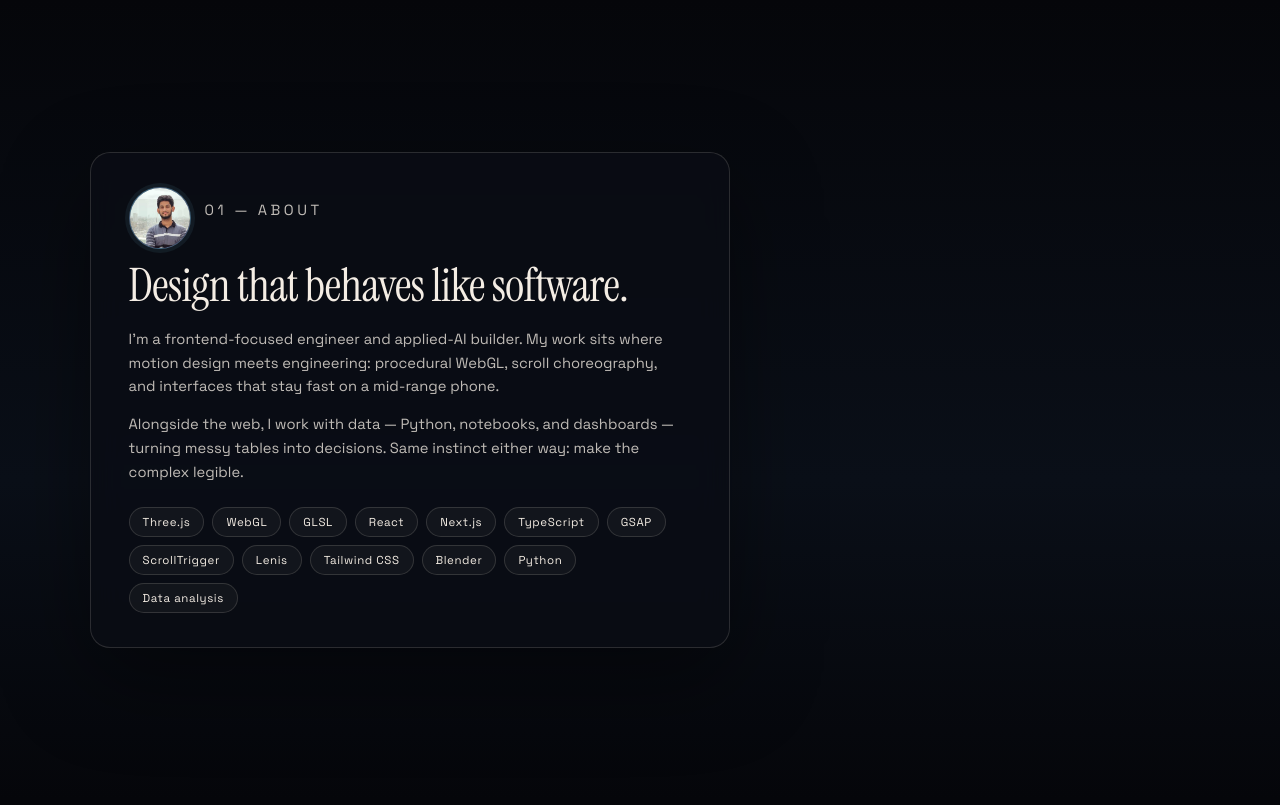
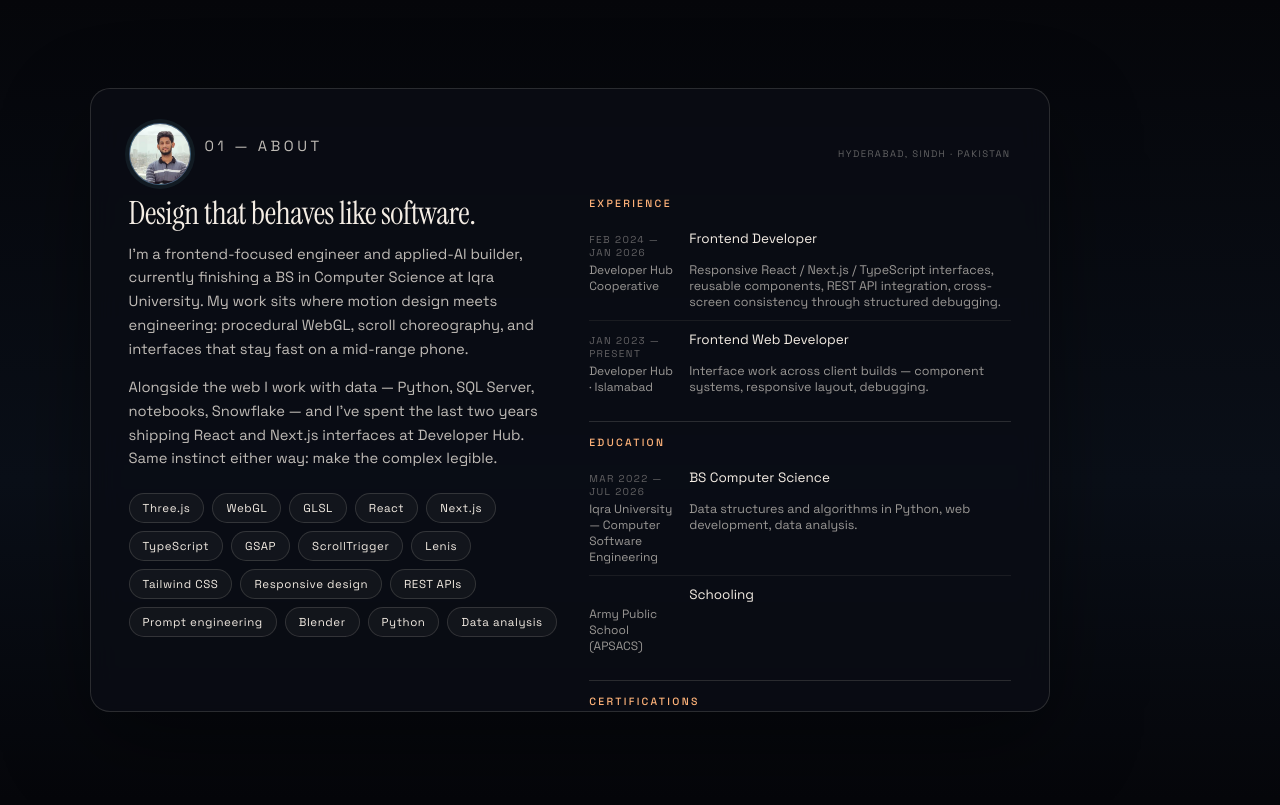
Before and after one commit to AHMEDALIGHORI/ahmed-ali-ghori-3d-portfolio, a website built with Vite: page index.html in a window 1280 px wide. Shown: the part 800-1605 px from the top of the page. Built offline with nearby package versions, Linux system fonts and the light colour scheme.

Commit message:
Add real CV content: experience, education, certifications, email
Transcribed from Profile.pdf (19 Nov 2026):
- Developer Hub Cooperative (Feb 2024 - Jan 2026) and Developer Hub (Jan 2023 - present)
- BS Computer Science, Iqra University (Mar 2022 - Jul 2026), Army Public School
- AWS / Snowflake / MS SQL Server certifications
- Two-column About panel with timeline + certifications, scrollable when short
- Contact email ahmedalighori9@gmail.com wired into the form as a mailto fallback
- Phone number deliberately not published

```diff
--- a/index.html
+++ b/index.html
@@ -83,23 +83,34 @@
       </section>
 
       <section class="chapter about" data-chapter="about">
-        <div class="panel copy">
+        <div class="panel copy about-panel">
           <div class="about-head">
             <img id="avatar" class="avatar" alt="Ahmed Ali Ghori" width="64" height="64" />
             <p class="kicker">01 — About</p>
+            <span class="about-place">Hyderabad, Sindh · Pakistan</span>
           </div>
+          <div class="about-grid">
+            <div class="about-main">
               <h2>Design that behaves like software.</h2>
               <p>
-            I'm a frontend-focused engineer and applied-AI builder. My work sits where motion design
-            meets engineering: procedural WebGL, scroll choreography, and interfaces that stay fast
-            on a mid-range phone.
+                I'm a frontend-focused engineer and applied-AI builder, currently finishing a BS in
+                Computer Science at Iqra University. My work sits where motion design meets
+                engineering: procedural WebGL, scroll choreography, and interfaces that stay fast on
+                a mid-range phone.
               </p>
               <p>
-            Alongside the web, I work with data — Python, notebooks, and dashboards — turning messy
-            tables into decisions. Same instinct either way: make the complex legible.
+                Alongside the web I work with data — Python, SQL Server, notebooks, Snowflake — and
+                I've spent the last two years shipping React and Next.js interfaces at Developer Hub.
+                Same instinct either way: make the complex legible.
               </p>
               <ul class="chips" id="skills"></ul>
+            </div>
+            <aside class="about-side">
               <div id="experience" class="experience" hidden></div>
+              <div id="education" class="experience" hidden></div>
+              <div id="certs" class="certs" hidden></div>
+            </aside>
+          </div>
         </div>
       </section>
 
@@ -157,6 +168,7 @@
               <a class="btn ghost" href="https://www.linkedin.com/in/ahmed-ali-ghori-85a24b338/" target="_blank" rel="noopener noreferrer">LinkedIn ↗</a>
             </div>
             <p class="form-note" id="form-note"></p>
+            <p class="contact-direct" id="contact-direct"></p>
           </form>
 
           <p class="fineprint">
--- a/src/content.js
+++ b/src/content.js
@@ -14,6 +14,8 @@ export const profile = {
   github: 'https://github.com/AHMEDALIGHORI',
   linkedin: 'https://www.linkedin.com/in/ahmed-ali-ghori-85a24b338/',
   portfolio: 'https://ahmed-ali-portfolio-amber.vercel.app',
+  email: 'ahmedalighori9@gmail.com',
+  location: 'Hyderabad, Sindh, Pakistan',
   bio: 'Frontend-focused software engineer and applied AI builder — cinematic web interfaces, WebGL motion, and source-grounded AI.',
   avatar: './avatar.jpg',
   stats: [
@@ -25,18 +27,51 @@ export const profile = {
 };
 
 /**
- * LinkedIn experience timeline. Fill each entry like:
- *   { period: '2024 — now', role: 'Frontend Developer', org: 'Company', note: 'one line' }
- * The About section stays hidden while this array is empty, so the site never
- * ships placeholder claims.
+ * Experience and education, transcribed from Ahmed's Profile.pdf
+ * (LinkedIn export, read 19 Nov 2026). Wording follows the CV.
  */
-export const experience = [];
+export const experience = [
+  {
+    period: 'Feb 2024 — Jan 2026',
+    role: 'Frontend Developer',
+    org: 'Developer Hub Cooperative',
+    note: 'Responsive React / Next.js / TypeScript interfaces, reusable components, REST API integration, cross-screen consistency through structured debugging.',
+  },
+  {
+    period: 'Jan 2023 — Present',
+    role: 'Frontend Web Developer',
+    org: 'Developer Hub · Islamabad',
+    note: 'Interface work across client builds — component systems, responsive layout, debugging.',
+  },
+];
+
+export const education = [
+  {
+    period: 'Mar 2022 — Jul 2026',
+    role: 'BS Computer Science',
+    org: 'Iqra University — Computer Software Engineering',
+    note: 'Data structures and algorithms in Python, web development, data analysis.',
+  },
+  {
+    period: '',
+    role: 'Schooling',
+    org: 'Army Public School (APSACS)',
+    note: '',
+  },
+];
+
+export const certifications = [
+  'AWS Generative AI Applications',
+  'Snowflake Generative AI',
+  'Snowflake Data Engineering',
+  'Microsoft SQL Server Specialization',
+];
 
 /** Contact form: paste a Formspree/Getform endpoint to enable real submissions. */
 export const contact = {
   endpoint: '',
-  email: '',
-  note: 'No endpoint configured yet — the form opens your mail client instead.',
+  email: 'ahmedalighori9@gmail.com',
+  note: 'The form opens your mail client with the message pre-filled.',
 };
 
 export const skills = [
@@ -50,6 +85,9 @@ export const skills = [
   'ScrollTrigger',
   'Lenis',
   'Tailwind CSS',
+  'Responsive design',
+  'REST APIs',
+  'Prompt engineering',
   'Blender',
   'Python',
   'Data analysis',
--- a/src/main.js
+++ b/src/main.js
@@ -3,6 +3,8 @@ import {
   profile,
   skills,
   experience,
+  education,
+  certifications,
   contact,
   featured,
   more,
@@ -61,23 +63,45 @@ function populate() {
   });
   avatar.src = profile.avatar;
 
-  // LinkedIn timeline — renders only when there is real content to show
-  const exp = document.getElementById('experience');
-  if (experience.length) {
-    exp.hidden = false;
-    exp.innerHTML = `
-      <h3>Experience</h3>
-      ${experience
+  // Experience / education timelines — render only real content
+  const timeline = (title, items) => `
+    <h3>${title}</h3>
+    ${items
       .map(
         (item) => `
       <div class="exp-item">
-          <span class="exp-period">${item.period}</span>
+        ${item.period ? `<span class="exp-period">${item.period}</span>` : '<span class="exp-period"></span>'}
         <span class="exp-role">${item.role}</span>
         <span class="exp-org">${item.org}</span>
         ${item.note ? `<span class="exp-note">${item.note}</span>` : ''}
       </div>`,
       )
       .join('')}`;
+
+  const exp = document.getElementById('experience');
+  if (experience.length) {
+    exp.hidden = false;
+    exp.innerHTML = timeline('Experience', experience);
+  }
+
+  const edu = document.getElementById('education');
+  if (education.length) {
+    edu.hidden = false;
+    edu.innerHTML = timeline('Education', education);
+  }
+
+  const certs = document.getElementById('certs');
+  if (certifications.length) {
+    certs.hidden = false;
+    certs.innerHTML = `
+      <h3>Certifications</h3>
+      <p>${certifications.join(' · ')}</p>`;
+  }
+
+  // direct email line under the form
+  const direct = document.getElementById('contact-direct');
+  if (direct && profile.email) {
+    direct.innerHTML = `Or email <a href="mailto:${profile.email}">${profile.email}</a> directly.`;
   }
 
   const stats = document.getElementById('stats');
@@ -277,9 +301,17 @@ form.addEventListener('submit', async (event) => {
   }
 
   if (!contact.endpoint) {
+    if (!contact.email) {
       formNote.dataset.state = 'error';
-    formNote.textContent =
-      'No form endpoint is configured yet. Add one in src/content.js, or reach me on LinkedIn — the button is right there.';
+      formNote.textContent = 'No form endpoint is configured yet. Reach me on LinkedIn instead.';
+      return;
+    }
+    // no backend: hand the message to the visitor's mail client
+    const subject = encodeURIComponent(`Portfolio enquiry from ${payload.name}`);
+    const body = encodeURIComponent(`${payload.message}\n\n— ${payload.name} (${payload.email})`);
+    window.location.href = `mailto:${contact.email}?subject=${subject}&body=${body}`;
+    formNote.dataset.state = 'ok';
+    formNote.textContent = 'Opening your mail app with the message ready to send.';
     return;
   }
 
--- a/src/styles.css
+++ b/src/styles.css
@@ -1335,6 +1335,126 @@ body[data-case='open'] {
   }
 }
 
+/* ------------------------------------------------------------ about layout */
+
+.about-panel {
+  max-width: 960px;
+  max-height: 78vh;
+  overflow-y: auto;
+  scrollbar-width: thin;
+  scrollbar-color: rgba(143, 233, 255, 0.25) transparent;
+}
+
+.about-panel::-webkit-scrollbar {
+  width: 6px;
+}
+
+.about-panel::-webkit-scrollbar-thumb {
+  background: rgba(143, 233, 255, 0.25);
+  border-radius: 3px;
+}
+
+.about-head {
+  flex-wrap: wrap;
+}
+
+.about-place {
+  margin-left: auto;
+  font-size: 9.5px;
+  letter-spacing: 0.15em;
+  text-transform: uppercase;
+  color: var(--faint);
+}
+
+.about-grid {
+  display: grid;
+  grid-template-columns: minmax(0, 1.02fr) minmax(0, 1fr);
+  gap: clamp(16px, 2.4vw, 32px);
+  align-items: start;
+}
+
+.about-main h2 {
+  font-size: clamp(1.7rem, 2.5vw, 2.5rem);
+  margin-bottom: 12px;
+}
+
+.about-side .experience {
+  margin-top: 0;
+  padding-top: 0;
+  border-top: 0;
+}
+
+.about-side .experience + .experience {
+  margin-top: 16px;
+  padding-top: 14px;
+  border-top: 1px solid var(--line);
+}
+
+.about-side .exp-item {
+  grid-template-columns: 86px minmax(0, 1fr);
+}
+
+.certs {
+  margin-top: 16px;
+  padding-top: 14px;
+  border-top: 1px solid var(--line);
+}
+
+.certs h3 {
+  margin: 0 0 8px;
+  font-family: var(--sans);
+  font-size: 10.5px;
+  font-weight: 500;
+  letter-spacing: 0.22em;
+  text-transform: uppercase;
+  color: var(--amber);
+}
+
+.certs ul {
+  list-style: none;
+  margin: 0;
+  padding: 0;
+  display: grid;
+  gap: 7px;
+}
+
+.certs p {
+  margin: 0;
+  font-size: 12px;
+  line-height: 1.5;
+  color: var(--muted);
+}
+
+.certs li {
+  display: flex;
+  gap: 9px;
+  align-items: baseline;
+  font-size: 12px;
+  line-height: 1.45;
+  color: var(--muted);
+}
+
+.certs li::before {
+  content: '→';
+  font-size: 10px;
+  color: var(--amber);
+  flex: none;
+}
+
+.contact-direct {
+  margin-top: 4px;
+  font-size: 12.5px;
+}
+
+.contact-direct a {
+  border-bottom: 1px solid rgba(143, 233, 255, 0.4);
+  padding-bottom: 1px;
+}
+
+.contact-direct a:hover {
+  color: var(--cyan);
+}
+
 @media (max-width: 860px) {
   .nav-tools {
     gap: 4px;
@@ -1360,4 +1480,17 @@ body[data-case='open'] {
   .case-sheet {
     max-height: 88vh;
   }
+
+  .about-panel {
+    max-width: 100%;
+    max-height: 70vh;
+  }
+
+  .about-grid {
+    grid-template-columns: 1fr;
+  }
+
+  .about-place {
+    display: none;
+  }
 }
```
Also changed, not shown: README.md. Lines whose indentation alone changed are shown as unchanged.
